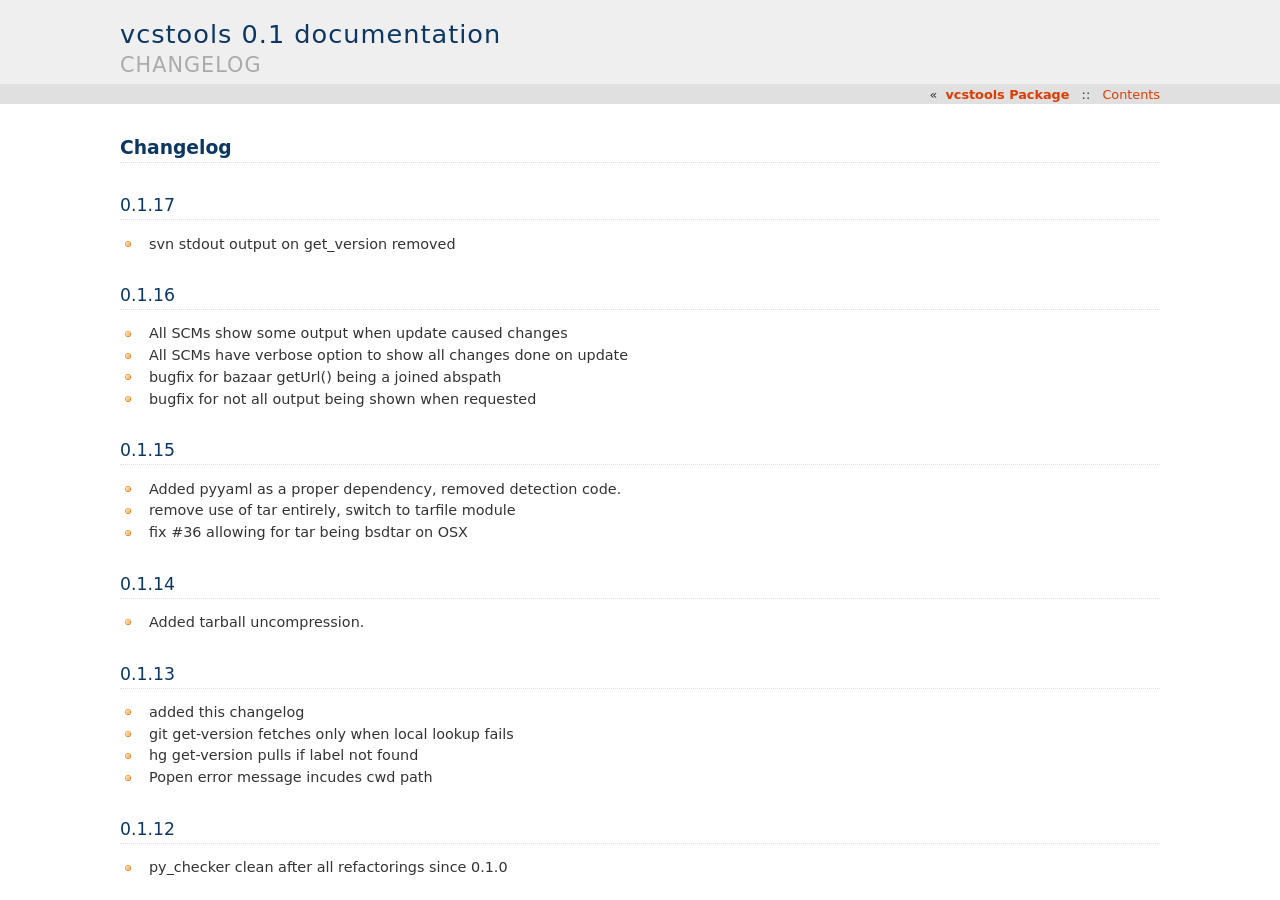
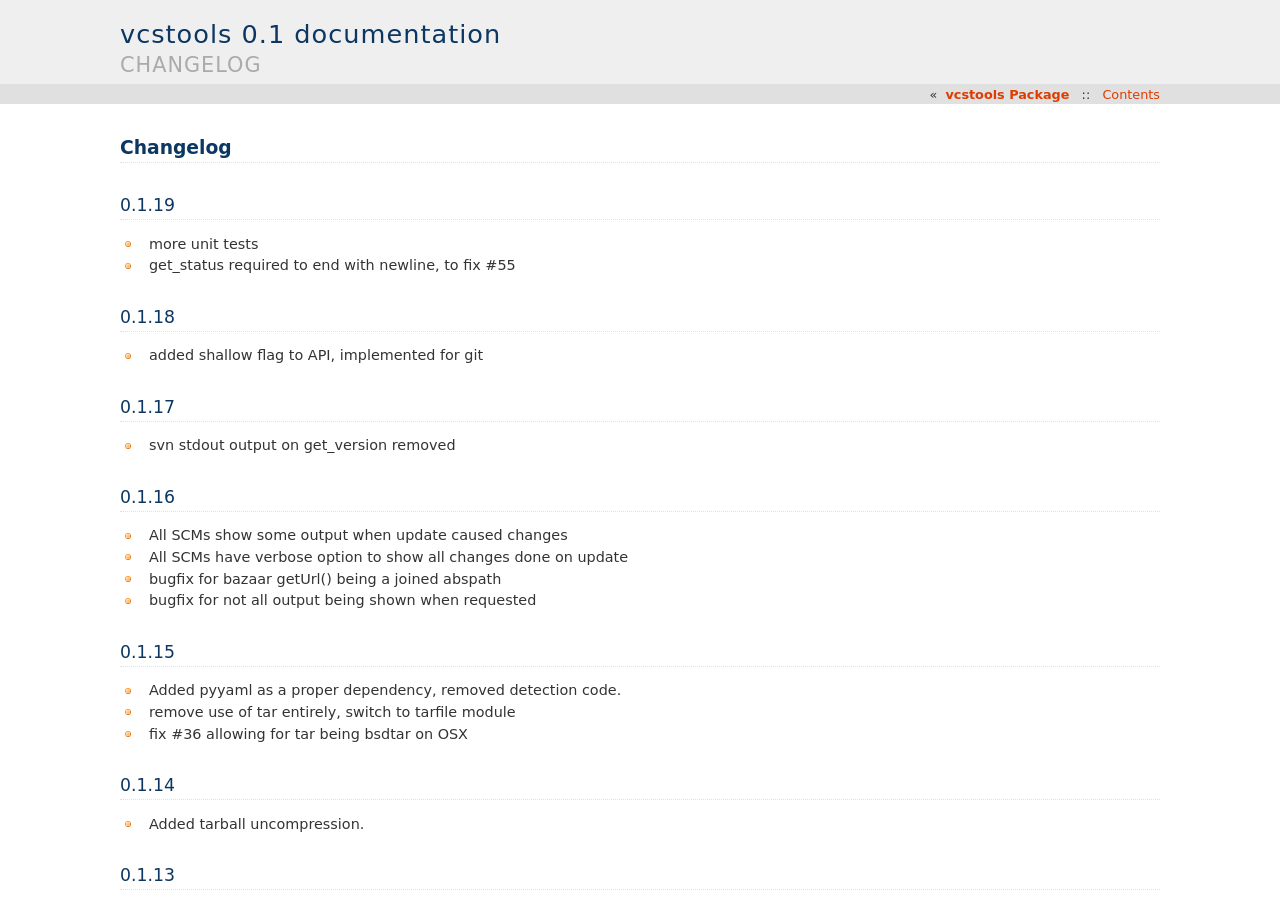
Before and after one commit to vcstools/vcstools, a Sphinx documentation site: the page built from doc/changelog.rst, in a window 1280 px wide and 900 px high. Built offline with Sphinx 7.4.7, drawn with Linux system fonts in a browser that asks for light colours.

Commit message:
changelog

```diff
--- a/doc/changelog.rst
+++ b/doc/changelog.rst
@@ -1,5 +1,14 @@
 Changelog
 =========
+
+0.1.19
+------
+- more unit tests
+- get_status required to end with newline, to fix #55
+
+0.1.18
+------
+- added shallow flag to API, implemented for git
 
 0.1.17
 ------
```
